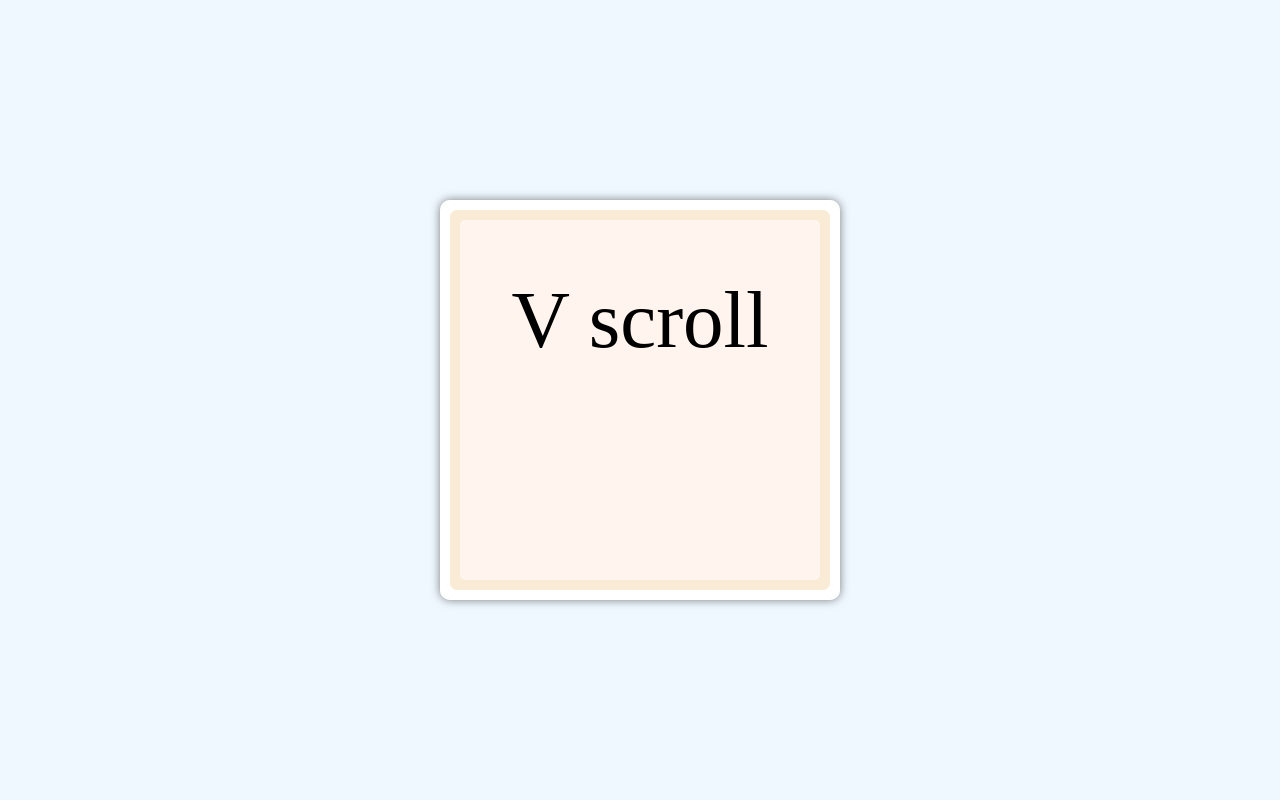
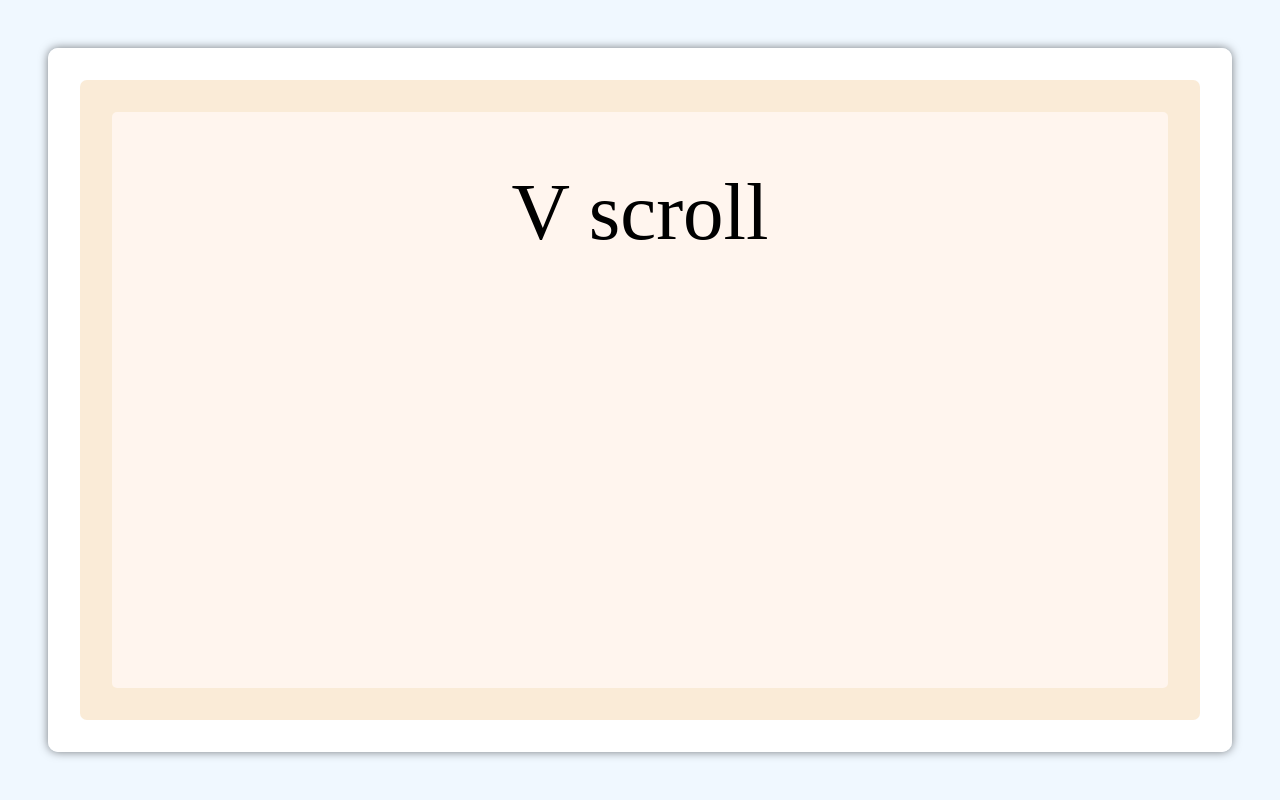
Before and after one commit to charlieop/scroll-snap-test, a plain HTML site: page index.html in a window 1280 px wide. Drawn offline with Linux system fonts and the light colour scheme.

Commit message:
changed size

```diff
--- a/style.css
+++ b/style.css
@@ -5,8 +5,8 @@
 }
 
 div {
-    line-height: 200px;
-    font-size: 1.5em;
+  line-height: 200px;
+  font-size: 1.5em;
 }
 
 .container {
@@ -16,11 +16,12 @@ div {
   display: flex;
   justify-content: center;
   align-items: center;
+  padding: 3rem;
 }
 
 .wrapper {
-  width: 400px;
-  height: 400px;
+  width: 100%;
+  height: 100%;
   background-color: #fff;
   border-radius: 10px;
   box-shadow: 0 0 10px rgba(0, 0, 0, 0.5);
@@ -32,7 +33,7 @@ div {
 }
 
 .element {
-  --_margin: 10px;
+  --_margin: 2rem;
   margin: var(--_margin);
   background-color: antiquewhite;
   height: calc(100% - (var(--_margin) * 2));
@@ -55,7 +56,7 @@ div {
 }
 
 .inner_element_h {
-  --_margin: 10px;
+  --_margin: 2rem;
   margin: var(--_margin);
   background-color: rgb(170, 219, 220);
   width: calc(100% - (var(--_margin) * 2));
@@ -65,7 +66,7 @@ div {
 }
 
 .inner_element {
-  --_margin: 10px;
+  --_margin: 2rem;
   margin: var(--_margin);
   background-color: seashell;
   height: calc(100% - (var(--_margin) * 2));
```
